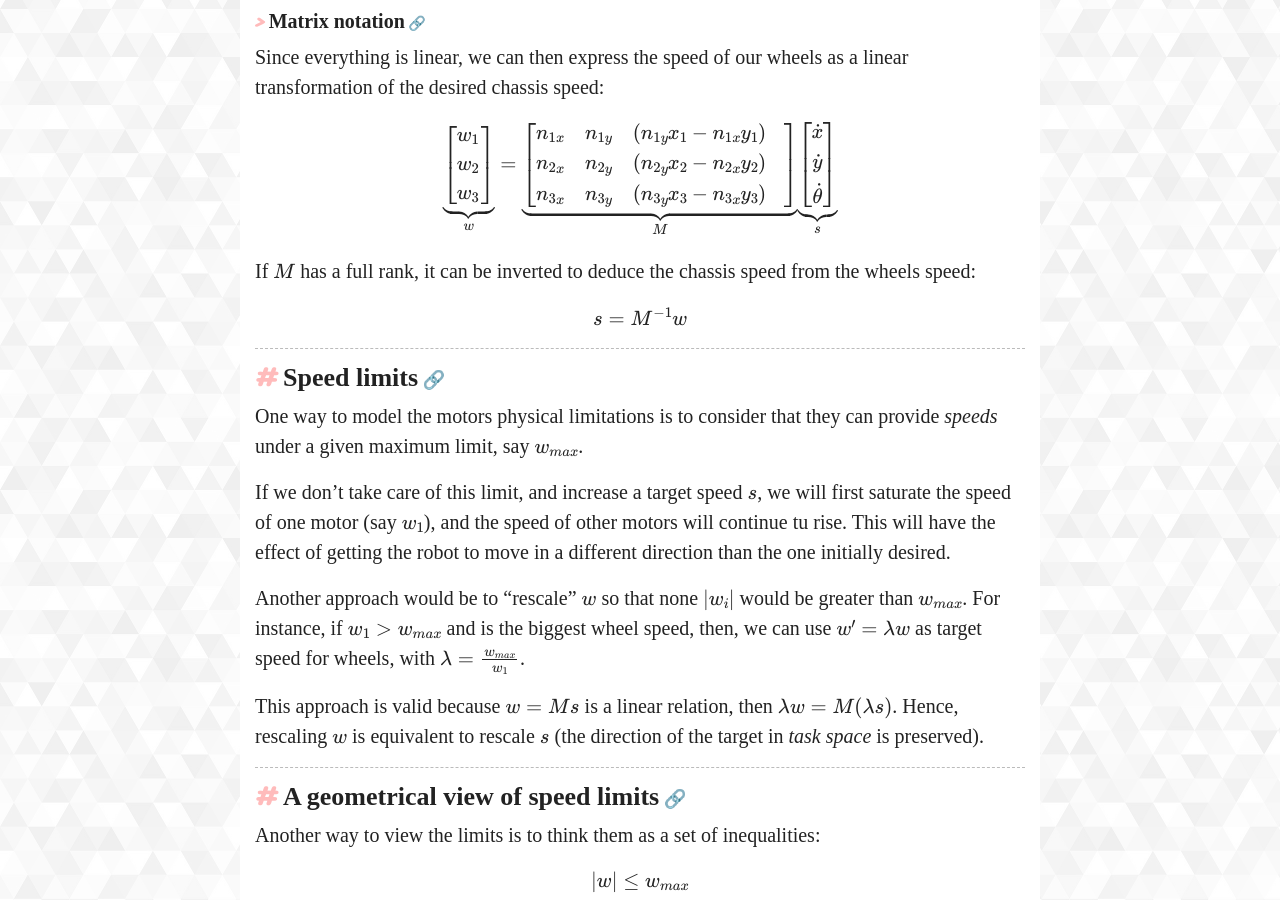
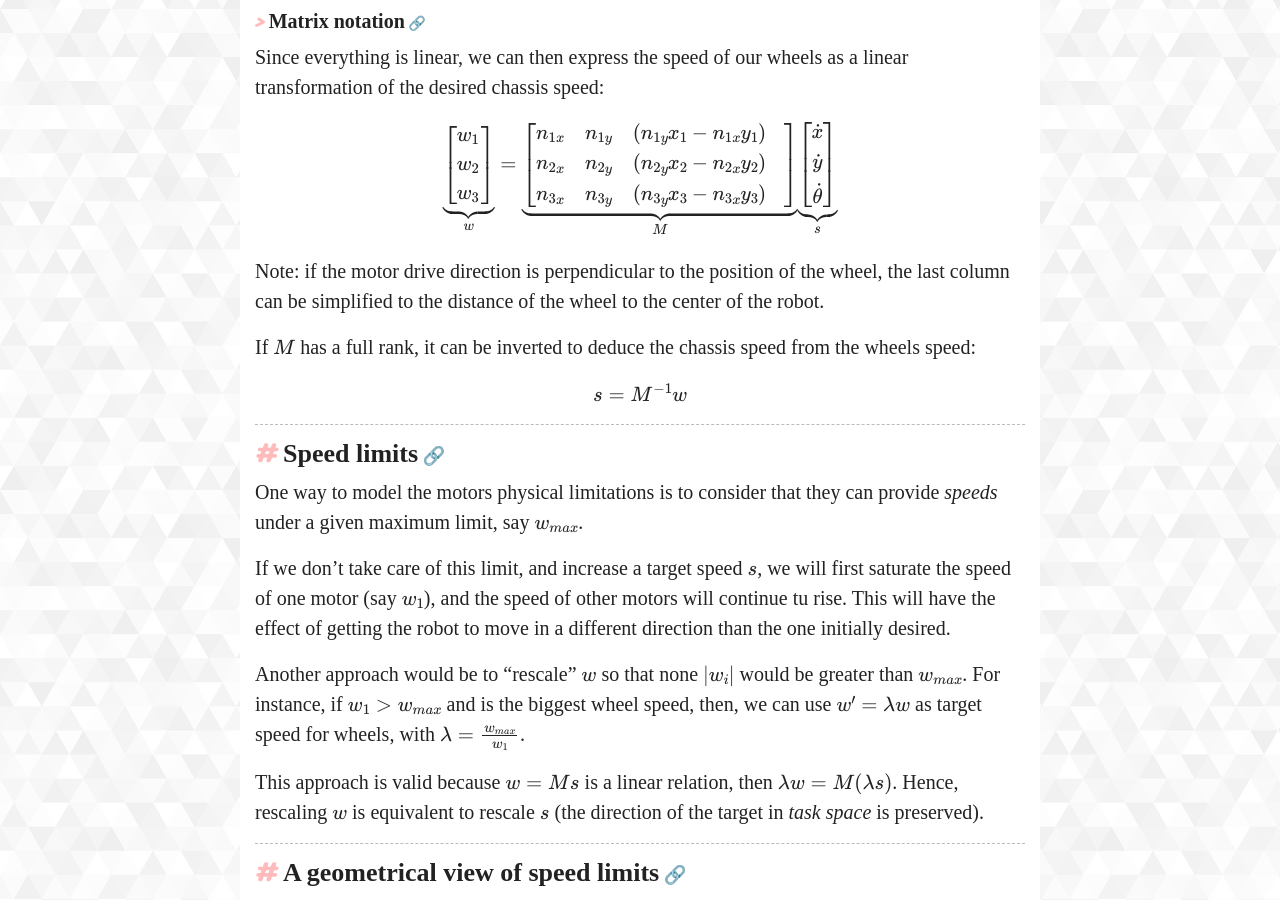
Before and after one commit to Gregwar/gregwar.github.io, a Jekyll site: the page built from _posts/2022-10-30-omnidirectional-wheeled-robots.markdown, in a window 1280 px wide and 900 px high, scrolled down 4272 px. Built offline with Jekyll 4.4.1, drawn with Linux system fonts in a browser that asks for light colours; some web fonts are replaced; formulas are drawn with MathJax 3.

Commit message:
Update 2022-10-30-omnidirectional-wheeled-robots.markdown

```diff
--- a/_posts/2022-10-30-omnidirectional-wheeled-robots.markdown
+++ b/_posts/2022-10-30-omnidirectional-wheeled-robots.markdown
@@ -234,6 +234,8 @@ w_1 \\ w_2 \\ w_3
 }_s
 $$
 
+Note: if the motor drive direction is perpendicular to the position of the wheel, the last column can be simplified to the distance of the wheel to the center of the robot.
+
 If $$M$$ has a full rank, it can be inverted to deduce the chassis speed from the wheels speed:
 
 $$
```
